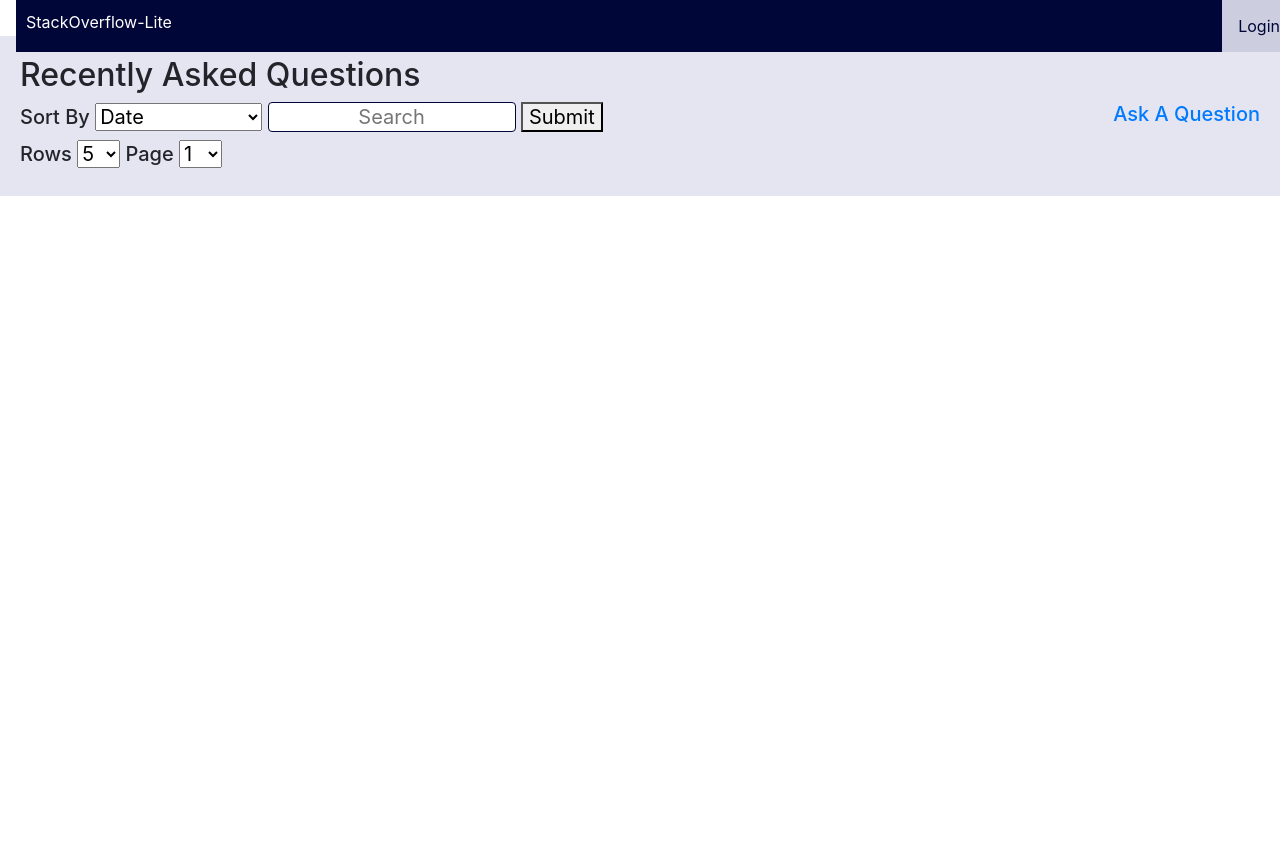
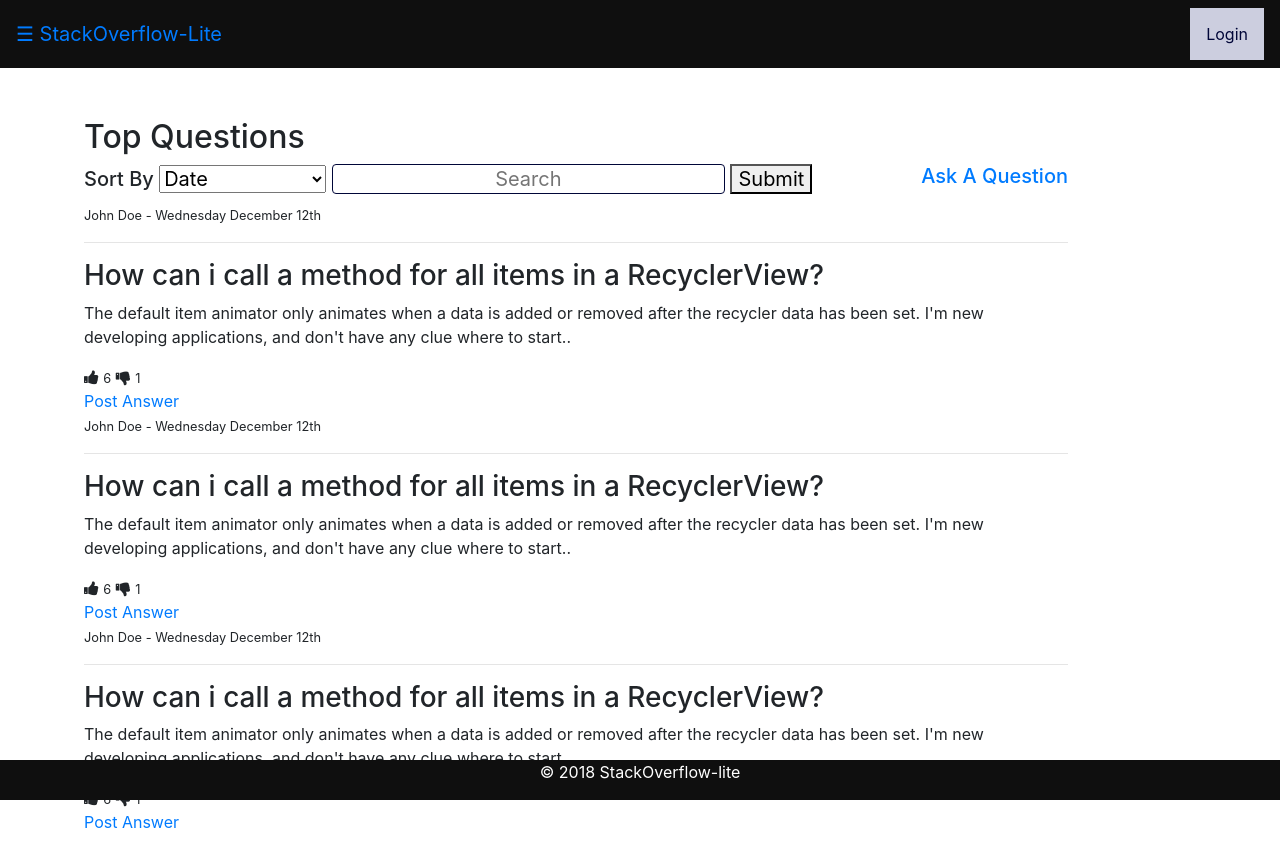
Before and after one commit to Hackitect/StackOverflow-lite, a plain HTML site: page index.html in a window 1280 px wide. Before the commit the page ends 800 px from the top, so only its background shows below. Drawn offline with nearby package versions, Linux system fonts and the light colour scheme.

Commit message:
[ft-base-html-162600423] modified css and included footer

```diff
--- a/index.html
+++ b/index.html
@@ -6,19 +6,19 @@
 	<meta charset="utf-8" name="viewport" content="width=device-width, initial-scale=1.0">
 	<!-- Bootstrap CSS -->
 	<link rel="stylesheet" href="https://maxcdn.bootstrapcdn.com/bootstrap/4.0.0/css/bootstrap.min.css" integrity="sha384-Gn5384xqQ1aoWXA+058RXPxPg6fy4IWvTNh0E263XmFcJlSAwiGgFAW/dAiS6JXm" crossorigin="anonymous">
+	<link rel="stylesheet" href="https://cdnjs.cloudflare.com/ajax/libs/font-awesome/4.7.0/css/font-awesome.min.css">
     <meta name="author" content="Charles Njenga">
 	<meta http-equiv="refresh" content="30">
 </head>
 <body>
-<div class="navbar">
-		<ul>
-			<li style="float: left; color: #ffffff; padding:10px">StackOverflow-Lite</li>
-			<li><a href="login.html" class="active">Login</a></li>
+	<div class="navbar">
+		<a class="navbar-brand mr-4" href="/">&#9776; StackOverflow-Lite</a>
+		<li><a href="login.html" class="active">Login</a></li>
 
-		</ul>
 	</div>
+
 	<div class="maindiv">
-		<h2>Recently Asked Questions</h2>
+		<h2>Top Questions</h2>
 
 		<h5>Sort By
 			<select>
@@ -26,36 +26,59 @@
 				<option value="Language A-Z">Languages A-Z</option>
 			</select>
 
-			<input type="text" name="Search" placeholder="Search" style="text-align: center; width: 20%; padding: 2px;">
+			<input type="text" name="Search" placeholder="Search" style="text-align: center; width: 40%; padding: 2px;">
 			<button type="submit">Submit</button>
 
 			<a href="#" style="float: right;">Ask A Question</a>
 		</h5>
 
-		<div id="root"></div>
 
-		<h5>Rows
-			<select>
-				<option value="5">5</option>
-				<option value="10">10</option>
-				<option value="15">15</option>
-			</select>
-			Page
-			<select>
-				<option value="1">1</option>
-				<option value="2">2</option>
-				<option value="3">3</option>
-				<option value="4">4</option>
-				<option value="5">5</option>
-				<option value="6">6</option>
-				<option value="7">7</option>
-				<option value="8">8</option>
-				<option value="9">9</option>
-				<option value="10">10</option>
-			</select>
-		</h5>
+    	<div class="center">
+        <small>John Doe - Wednesday December 12th</small>
+        <hr>
+        <h3>How can i call a method for all items in a RecyclerView?</h3>
+        <p>
+                The default item animator only animates when a data is added or removed after the recycler data has been set. I'm new developing applications, and don't have any clue where to start..
+        </p>
+        <i class="fa fa-thumbs-up"></i>
+        <small class="likes">6</small>
+        <i class="fa fa-thumbs-down"></i>
+        <small class="dislikes">1</small>
+        <div class="question"><a href="#">Post Answer</a></div>
+    <!-- </div> -->
+	</div>
+		<div class="center">
+        <small>John Doe - Wednesday December 12th</small>
+        <hr>
+        <h3>How can i call a method for all items in a RecyclerView?</h3>
+        <p>
+                The default item animator only animates when a data is added or removed after the recycler data has been set. I'm new developing applications, and don't have any clue where to start..
+        </p>
+        <i class="fa fa-thumbs-up"></i>
+        <small class="likes">6</small>
+        <i class="fa fa-thumbs-down"></i>
+        <small class="dislikes">1</small>
+        <div class="question"><a href="#">Post Answer</a></div>
 
-	</div>
+        <div class="center">
+        <small>John Doe - Wednesday December 12th</small>
+        <hr>
+        <h3>How can i call a method for all items in a RecyclerView?</h3>
+        <p>
+                The default item animator only animates when a data is added or removed after the recycler data has been set. I'm new developing applications, and don't have any clue where to start..
+        </p>
+        <i class="fa fa-thumbs-up"></i>
+        <small class="likes">6</small>
+        <i class="fa fa-thumbs-down"></i>
+        <small class="dislikes">1</small>
+        <div class="question"><a href="#">Post Answer</a></div>
 
+        <div class="site-footer">
+        	<div class="container">
+            	<div class="site-copyright">
+                	<p>&copy; 2018 StackOverflow-lite</p>
+            	</div>
+        	</div>
+    	</div>
 </body>
 </html>
--- a/static/css/styles.css
+++ b/static/css/styles.css
@@ -57,12 +57,47 @@ textarea{
 	width: 100%;
 }
 
-.maindiv{
-	margin-top: 20px;
-	background-color: hsla(240, 100%, 25%, 0.1);
-	padding: 20px;
+.navbar{
+	margin: 0;
+	padding: 0;
+	background-color:rgb(15, 15, 15);
+	padding-bottom: 20px;
 }
 
+/*.navbar_b {
+    grid-column: span 3 / auto;
+    background-color: #2e4250;
+    border-radius: 4px;
+    padding-top: 20px;
+    padding-bottom: 20px;
+}*/
+
+.maindiv{
+	margin-top: 30px;
+	padding: 20px;
+	width: 80%;
+	margin-left: 5%;
+	margin-right: 15%
+
+}
+
+/* Header */
+.top-bar h3 {
+    display: inline;
+    color: #fff;
+}
+
+/* Footer */
+.site-footer{
+        position: fixed;
+        left: 0;
+        bottom: 0;
+        width: 100%;
+        height: 5%;
+        background-color:rgb(15, 15, 15);
+        color: white;
+        text-align: center;
+}
  table{
 	font-family: arial, sans-serif;
 	border-collapse: collapse;
@@ -92,10 +127,7 @@ th{
 	background-color: #000638;
 	color: #ffffff;
 }
-.navbar{
-	margin: 0;
-	padding: 0;
-}
+
 
 ul{
 	list-style-type: none;
@@ -139,16 +171,6 @@ li a:hover{
 	color:#000638;
 }
 
-.user{
-	box-shadow: 0 4px 8px 0 rgba(0, 0, 0, 0.2);
-	max-width: 300px;
-	margin: auto;
-	text-align: center;
-	margin-top: 40px;
-	padding: 15px;
-	background-color: #ffffff;
-	color: #000638;
-}
 
 .title{
 	color: grey;
```
